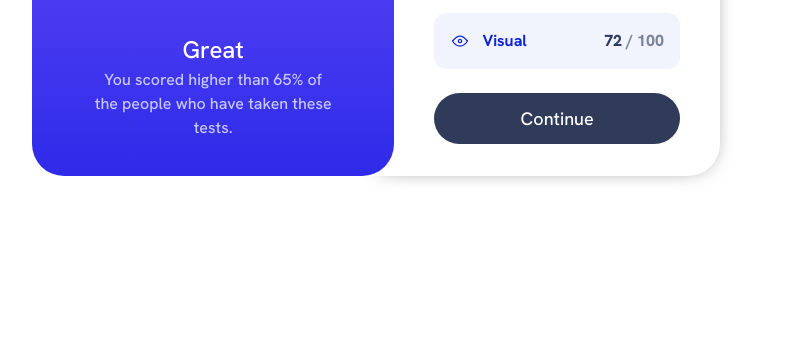
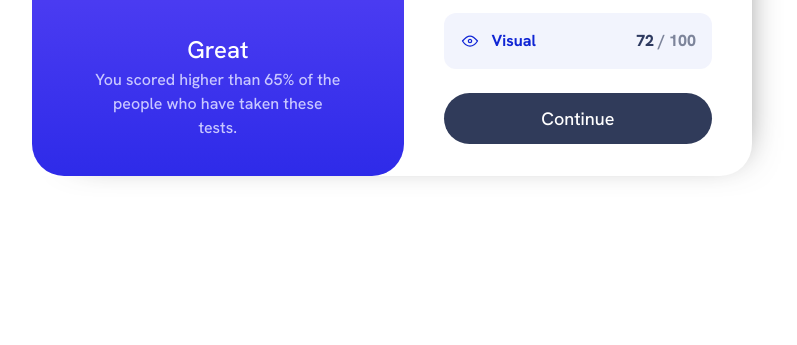
Before and after one commit to msienkowiec/results-summary-component, a plain HTML site: page index.html in a window 1536 px wide. Shown: the part 455-800 px from the top of the page, without its empty margins (376-1173 px from the left). Drawn offline with Linux system fonts and the light colour scheme.

Commit message:
fix box-shadow

```diff
--- a/style.css
+++ b/style.css
@@ -262,6 +262,8 @@ body {
   .card {
     display: flex;
     max-width: 45rem;
+    box-shadow: 16px 5px 38px -30px rgba(0,0,0,0.75);
+    border-radius: 0 2rem 2rem 0;
   }
 
   .card > * {
@@ -284,12 +286,6 @@ body {
 
   .card__summary {
     padding: 2rem 2.5rem;
-    padding: 2rem 2.5rem 2rem 4.5rem;
-    border-radius: 0 2rem 2rem 0;
-    box-shadow: 3px 3px 23px -16px black;
-    position: relative;
-    left: -2rem;
-    z-index: -1;
   }
 
   .btn {
```
